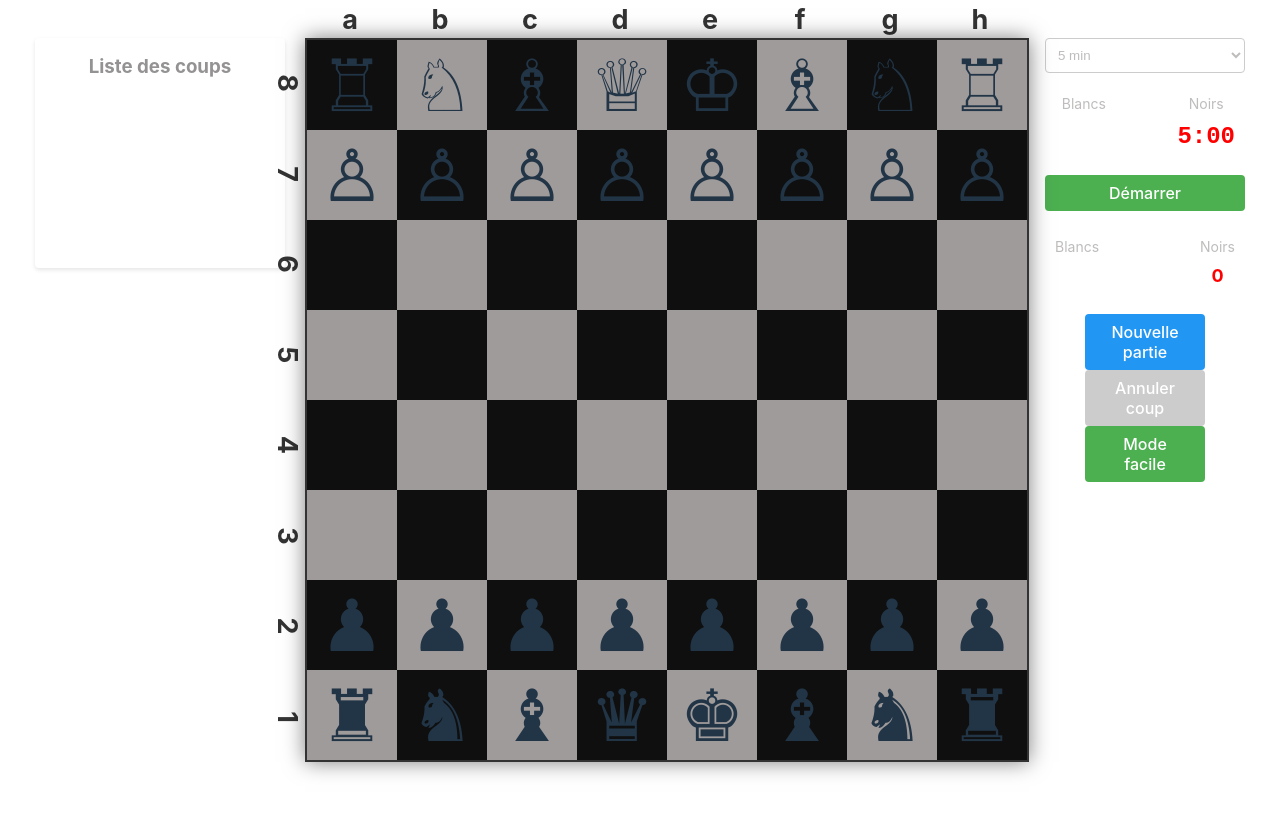
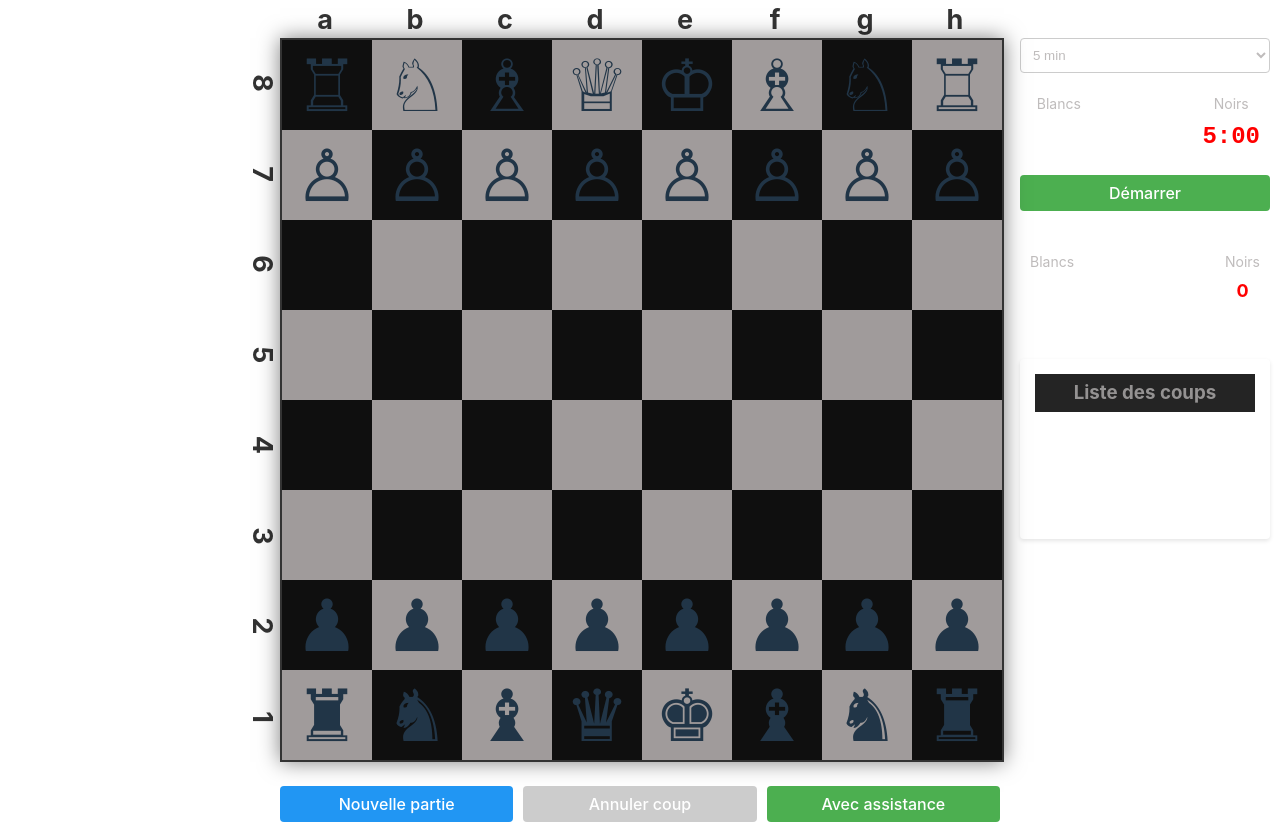
Before and after one commit to stevenbachimont/chess, a React (Vite) app: page / in a window 1280 px wide. Before the commit the page ends 800 px from the top, so only its background shows below. Built offline with nearby package versions, Linux system fonts and the light colour scheme.

Commit message:
reorganisation

```diff
--- a/src/components/ChessBoard.scss
+++ b/src/components/ChessBoard.scss
@@ -19,6 +19,7 @@
     display: flex;
     flex-direction: column;
     gap: 20px;
+    margin-left: 60px;
 }
 
 .game-area {
@@ -29,23 +30,56 @@
 }
 
 .right-controls {
-    flex: 0 0 200px;  // Largeur fixe pour le panneau de droite
-    order: 3;         // Troisième élément
+    flex: 0 0 250px;
+    order: 3;
+    display: flex;
+    flex-direction: column;
+    gap: 15px;
+    margin-right: 60px;
+
+    .timer-score-container {
+        display: flex;
+        flex-direction: column;
+        gap: 15px;
     }
 
     .moves-list {
         flex: 1;
-    min-height: 200px;
+        min-height: 150px;
+        margin-top: 15px;
+        max-height: 300px;
         padding: 15px;
         background-color: #24202000;
         border-radius: 4px;
         box-shadow: 0 2px 4px rgba(0, 0, 0, 0.1);
-    overflow-y: auto;
+        overflow-y: auto;  // Permet le défilement vertical
+        scrollbar-width: thin;  // Pour Firefox
+        scrollbar-color: #666 #333;  // Pour Firefox
+
+        // Style de la scrollbar pour Chrome/Safari
+        &::-webkit-scrollbar {
+            width: 8px;
+        }
+
+        &::-webkit-scrollbar-track {
+            background: #333;
+            border-radius: 4px;
+        }
+
+        &::-webkit-scrollbar-thumb {
+            background-color: #666;
+            border-radius: 4px;
+            border: 2px solid #333;
+        }
 
         h3 {
             margin-top: 0;
             margin-bottom: 10px;
             color: #949292;
+            position: sticky;  // Garde le titre visible
+            top: 0;
+            background-color: #242424;
+            padding: 5px 0;
         }
 
         .move {
@@ -69,6 +103,7 @@
 
             &.capture {
                 padding-left: 15px;
+            }
         }
     }
 }
@@ -286,6 +321,7 @@
 
     h4 {
         margin: 0 0 10px 0;
+        margin-right: 60px;
         color: #bfbcbc;
         font-size: 14px;
         text-align: center;
@@ -295,6 +331,7 @@
         font-size: 13px;
         color: #666;
         line-height: 1.4;
+        margin-right: 50px;
         text-align: left;
         white-space: pre-line;
     }
@@ -308,8 +345,9 @@
     padding: 15px;
 
     .opening-select {
-        width: 100%;
+        width: 80%;
         padding: 8px;
+        margin-right: 60px;
         border-radius: 4px;
         border: 1px solid #ccc;
         background-color: #f5f5f515;
@@ -318,7 +356,7 @@
 
         &:focus {
             outline: none;
-            border-color: #4CAF50;
+            border-color: #d51392;
         }
 
         option {
@@ -330,7 +368,8 @@
     .opening-steps {
         margin-top: 10px;
         padding: 10px;
-        background-color: #f5f5f515;
+        margin-right: 60px;
+        background-color: #8c7c7c15;
         border-radius: 4px;
         box-shadow: 0 2px 4px rgba(0, 0, 0, 0.1);
 
@@ -468,3 +507,18 @@
         }
     }
 }
+
+.game-buttons {
+    position: absolute;
+    bottom: -60px;  // Ajuster selon vos besoins
+    left: 50%;
+    transform: translateX(-50%);
+    display: flex;
+    gap: 10px;
+    justify-content: center;
+    width: var(--board-size);
+}
+
+.reset-button, .undo-button, .easy-mode-button {
+    flex: 1;
+}
--- a/src/components/ChessBoard.tsx
+++ b/src/components/ChessBoard.tsx
@@ -447,17 +447,6 @@ const ChessBoard: React.FC = () => {
                         </div>
                     </>
                 )}
-                <div className="moves-list">
-                    <h3>Liste des coups</h3>
-                    {moves.map((move, index) => (
-                        <div
-                            key={index}
-                            className={`move ${move.startsWith('Blanc') ? 'white' : 'black'}`}
-                        >
-                            {move}
-                        </div>
-                    ))}
-                </div>
             </div>
 
             <div className="game-area">
@@ -526,9 +515,21 @@ const ChessBoard: React.FC = () => {
                         </div>
                     ))}
                 </div>
+                <div className="game-buttons">
+                    <button className="reset-button" onClick={handleReset}>
+                        Nouvelle partie
+                    </button>
+                    <button className="undo-button" onClick={handleUndo} disabled={!canUndo}>
+                        Annuler coup
+                    </button>
+                    <button className="easy-mode-button" onClick={toggleEasyMode}>
+                        {easyMode ? 'Sans assistance' : 'Avec assistance'}
+                    </button>
+                </div>
             </div>
 
             <div className="right-controls">
+                <div className="timer-score-container">
                     <div className="timer-control">
                         <select
                             className="time-select"
@@ -573,15 +574,18 @@ const ChessBoard: React.FC = () => {
                             <div className="score-value black">{score.black}</div>
                         </div>
                     </div>
-                <button className="reset-button" onClick={handleReset}>
-                    Nouvelle partie
-                </button>
-                <button className="undo-button" onClick={handleUndo} disabled={!canUndo}>
-                    Annuler coup
-                </button>
-                <button className="easy-mode-button" onClick={toggleEasyMode}>
-                    {easyMode ? 'Mode normal' : 'Mode facile'}
-                </button>
+                </div>
+                <div className="moves-list">
+                    <h3>Liste des coups</h3>
+                    {moves.map((move, index) => (
+                        <div
+                            key={index}
+                            className={`move ${move.startsWith('Blanc') ? 'white' : 'black'}`}
+                        >
+                            {move}
+                        </div>
+                    ))}
+                </div>
             </div>
         </div>
     );
--- a/src/utils/gameActions.ts
+++ b/src/utils/gameActions.ts
@@ -47,7 +47,8 @@ export const resetGame = (setters: ResetGameParams) => {
             whiteRookRight: false,
             blackRookLeft: false,
             blackRookRight: false,
-        }
+        },
+        enPassantTarget: null
     });
 
     setters.setSelectedPiece(null);
@@ -74,7 +75,8 @@ export const undoLastMove = (
         board: lastState.board.map(row => row.map(piece => piece ? {...piece} : null)),
         currentTurn: lastState.turn,
         gameStatus: 'active',
-        hasMoved: {...lastState.hasMoved}
+        hasMoved: {...lastState.hasMoved},
+        enPassantTarget: null
     });
 
     setters.setMoveHistory(moveHistory.slice(0, -1));
```
Lines whose indentation alone changed are shown as unchanged.
